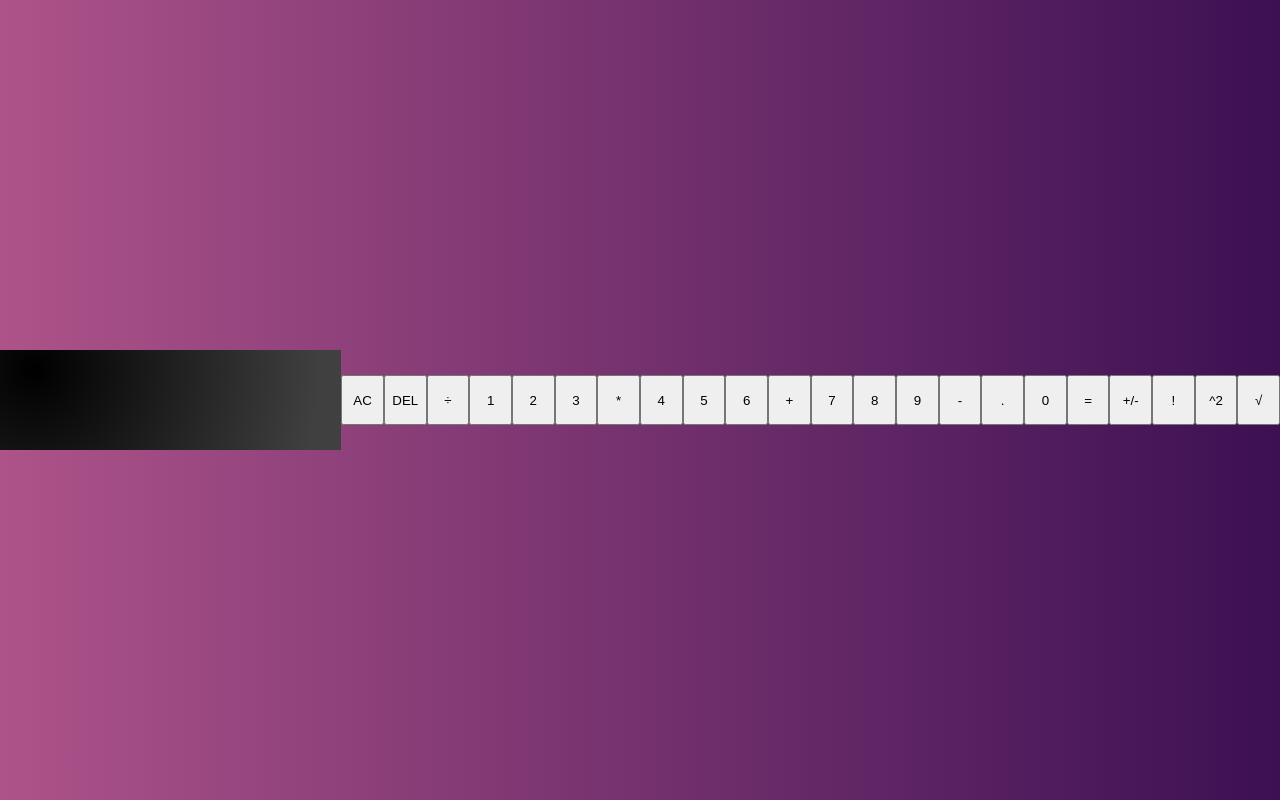
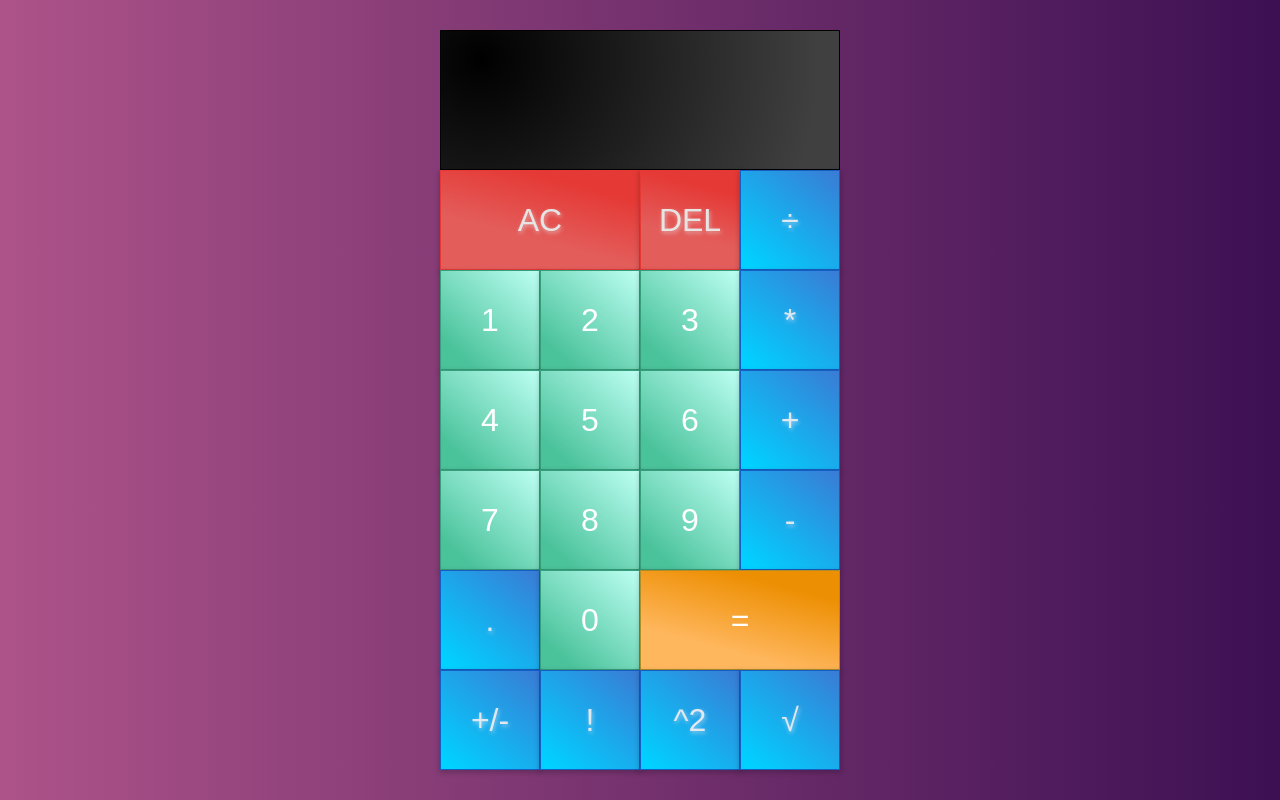
Before and after one commit to Konrad-Jalowy/JSCalculator, a plain HTML site: page index.html in a window 1280 px wide. Drawn offline with Linux system fonts and the light colour scheme.

Commit message:
trying out best css

```diff
--- a/index.html
+++ b/index.html
@@ -7,32 +7,34 @@
     <link rel="stylesheet" href="./output.css">
 </head>
 <body>
-    <div class="output">
-        <div class="prevOp"></div>
-        <div class="currOp"></div>
+    <div class="calculator">
+        <div class="output full-columns">
+            <div class="prevOp"></div>
+            <div class="currOp"></div>
+        </div>
+        <button class="two-columns btn btn-error" data-operation="AC">AC</button>
+        <button class="btn btn-error" data-operation="DEL">DEL</button>
+        <button class="btn btn-secondary" data-operation="/">÷</button>
+        <button class="btn btn-success" data-operation="1">1</button>
+        <button class="btn btn-success" data-operation="2">2</button>
+        <button class="btn btn-success" data-operation="3">3</button>
+        <button class="btn btn-secondary" data-operation="*">*</button>
+        <button class="btn btn-success" data-operation="4">4</button>
+        <button class="btn btn-success" data-operation="5">5</button>
+        <button class="btn btn-success" data-operation="6">6</button>
+        <button class="btn btn-secondary" data-operation="+">+</button>
+        <button class="btn btn-success" data-operation="7">7</button>
+        <button class="btn btn-success" data-operation="8">8</button>
+        <button class="btn btn-success" data-operation="9">9</button>
+        <button class="btn btn-secondary" data-operation="-">-</button>
+        <button class="btn btn-secondary" data-operation=".">.</button>
+        <button class="btn btn-success" data-operation="0">0</button>
+        <button class="two-columns btn btn-warning" data-operation="=">=</button>
+        <button class="btn btn-secondary" data-operation="NEG">+/-</button>
+        <button class="btn btn-secondary" data-operation="!">!</button>
+        <button class="btn btn-secondary" data-operation="POW2">^2</button>
+        <button class="btn btn-secondary" data-operation="SQRT">√</button>
     </div>
-    <button data-operation="AC">AC</button>
-    <button data-operation="DEL">DEL</button>
-    <button data-operation="/">÷</button>
-    <button data-operation="1">1</button>
-    <button data-operation="2">2</button>
-    <button data-operation="3">3</button>
-    <button data-operation="*">*</button>
-    <button data-operation="4">4</button>
-    <button data-operation="5">5</button>
-    <button data-operation="6">6</button>
-    <button data-operation="+">+</button>
-    <button data-operation="7">7</button>
-    <button data-operation="8">8</button>
-    <button data-operation="9">9</button>
-    <button data-operation="-">-</button>
-    <button data-operation=".">.</button>
-    <button data-operation="0">0</button>
-    <button data-operation="=">=</button>
-    <button data-operation="NEG">+/-</button>
-    <button data-operation="!">!</button>
-    <button data-operation="POW2">^2</button>
-    <button data-operation="SQRT">√</button>
     <script src="./input.js" type="module"></script>
 </body>
 </html>
--- a/output.css
+++ b/output.css
@@ -3,7 +3,9 @@
     margin: 0;
     padding: 0;
 }
-
+:root {
+    --number-bg-color: rgba(216, 180, 254, .75);
+  }
 body {
     display: flex;
     min-height: 100vh;
@@ -13,6 +15,7 @@ body {
 }
 
 .output {
+
     background: radial-gradient(circle at 10% 20%, rgb(0, 0, 0) 0%, rgb(64, 64, 64) 90.2%);
     color: white;
     text-shadow: 0 2px 4px rgba(255, 255, 255, 0.3);
@@ -23,7 +26,16 @@ body {
     align-items: flex-end;
     justify-content: space-between;
     padding: 1rem;
+    border: 1px solid black;
 }
+
+.full-columns{
+    grid-column: 1 / -1;
+}
+
+.two-columns {
+    grid-column: span 2;
+  }
 
 .currOp {
     font-size: 2.5rem;
@@ -35,6 +47,147 @@ body {
 }
 
 button[data-operation]{
-    width: 50px;
-    height: 50px;
+    font-size: 2rem;
+    -webkit-transition: background-color 100ms linear;
+    -ms-transition: background-color 100ms linear;
+    transition: background-color 100ms linear;
+    /* border: 1px solid black; */
 }
+
+
+.calculator{
+    display: grid;
+    justify-content: center;
+    align-content: center;
+    min-height: 100vh;
+    grid-template-columns: repeat(4, 100px);
+    grid-template-rows: minmax(140px, auto) repeat(6, 100px);
+  }
+
+.number-button{
+    /* background-color: var(--number-bg-color); */
+    background-color: rgb(45 212 191);
+    /* outline: none; */
+
+    font-weight: bold;
+}
+
+.operation-button {
+    background-color: rgb(147 197 253);
+}
+
+.operation-button:hover {
+    background-color: rgb(191 219 254);
+}
+
+.number-button:hover{
+    /* background-color: rgba(216, 180, 254, .9); */
+    background-color: rgb(94 234 212);
+}
+
+.clear-button {
+    background-color: #BC3F4A
+}
+
+.clear-button:hover{
+    background-color: #FA8072;
+}
+.btn {
+
+    position: relative;
+    padding: 0.3rem 0.7rem;
+    background-color: #252525;
+    vertical-align: middle;
+    cursor: pointer;
+    font-family: sans-serif;
+    font-size: 1rem;
+    font-weight: normal;
+    color: #fff;
+    line-height: 1.5rem;
+    white-space: nowrap;
+    text-align: center;
+    text-decoration: none;
+    user-select: none;
+    box-shadow: 0 2px 5px 1px rgba(0,0,0, 0.2);
+    transition: all 0.3s ease-out;
+    overflow: hidden;
+    /* border: 2px solid rgb(31 41 55); */
+    border: 2px solid inherit;
+
+}
+
+
+.btn-primary {
+    background-color: #0d6efd;
+    border-color: #0046a5;
+}
+.btn-primary:hover,
+.btn-primary:focus {
+    background-color: #0b5ed7;
+    border-color: #0a58ca;
+}
+
+.btn-secondary {
+    /* background-color: #158ffb;
+    border-color: #158ffb; */
+    background: #085078;  /* fallback for old browsers */
+    background: linear-gradient(40deg, #00d2ff 5%, #3a7bd5  100%, #00d2ff  88%);
+    color: rgb(226 232 240);
+    text-shadow: 1px 2px 4px rgba(226, 232, 240, .6);
+    border: 1px solid #165ec2;
+
+}
+.btn-secondary:hover,
+.btn-secondary:focus {
+    background-color: #1266c9;
+    border-color: #1266c9;
+}
+
+.btn-success {
+    /* background-color: #14c7a4;
+    border-color: #14c7a4;  */
+
+    background: linear-gradient(42deg, #4AC29A 16%, #BDFFF3  100%, #4AC29A  50%);
+    border: 1px solid #369e7b;
+
+}
+.btn-success:hover,
+.btn-success:focus {
+    /* background-color: #12b295;
+    border-color: #12b295; */
+    background-position: right center;
+}
+
+.btn-warning {
+    /* background-color: #fdc800;
+    border-color: #fdc800;  */
+    background: #ffb75e;
+    /* background: -webkit-linear-gradient(to right, #ffb75e, #ed8f03);
+    background: linear-gradient(to right, #ffb75e, #ed8f03);
+    background: linear-gradient(15deg, #ffb75e, #ed8f03); */
+    background: linear-gradient(15deg, #ffb75e 27%, #ed8f03 80%);
+    border: 1px solid #ae8c26;
+}
+.btn-warning:hover,
+.btn-warning:focus {
+    /* background-color: #ffca2c;
+    border-color: #ffc720; */
+}
+
+.btn-error {
+    /* background-color: #dc3545;
+    border-color: #dc3545;  */
+    background: #e53935;  /* fallback for old browsers */
+background: -webkit-linear-gradient(to right, #e35d5b, #e53935);
+/* background: linear-gradient(to right, #e35d5b, #e53935);  */
+background: linear-gradient(15deg, #e35d5b 36%, #e53935 80%);
+border: 1px solid #e53935;
+color: rgb(231, 229, 228);
+text-shadow: 1px 2px 4px rgba(231, 229, 228, .6);
+
+}
+.btn-error:hover,
+.btn-error:focus {
+    /* background-color: #bb2d3b;
+    border-color: #b02a37; */
+}
```
